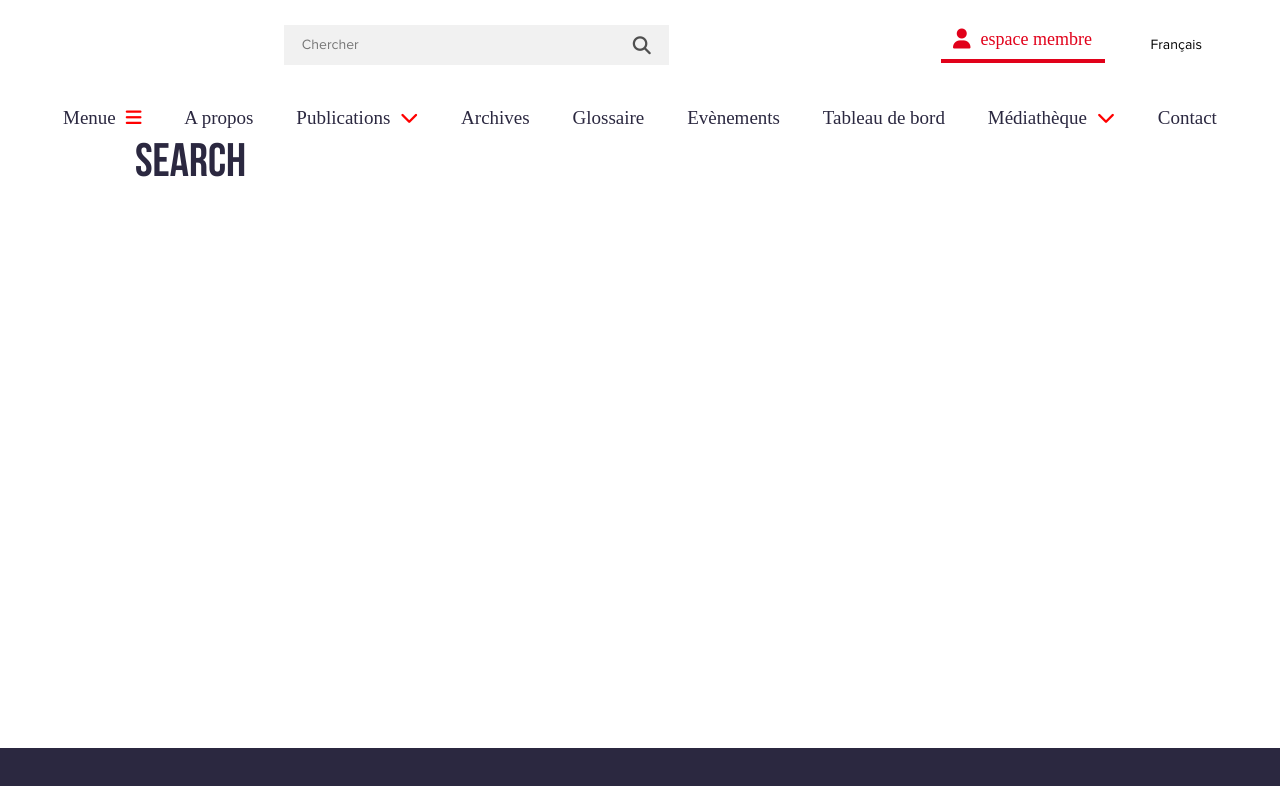
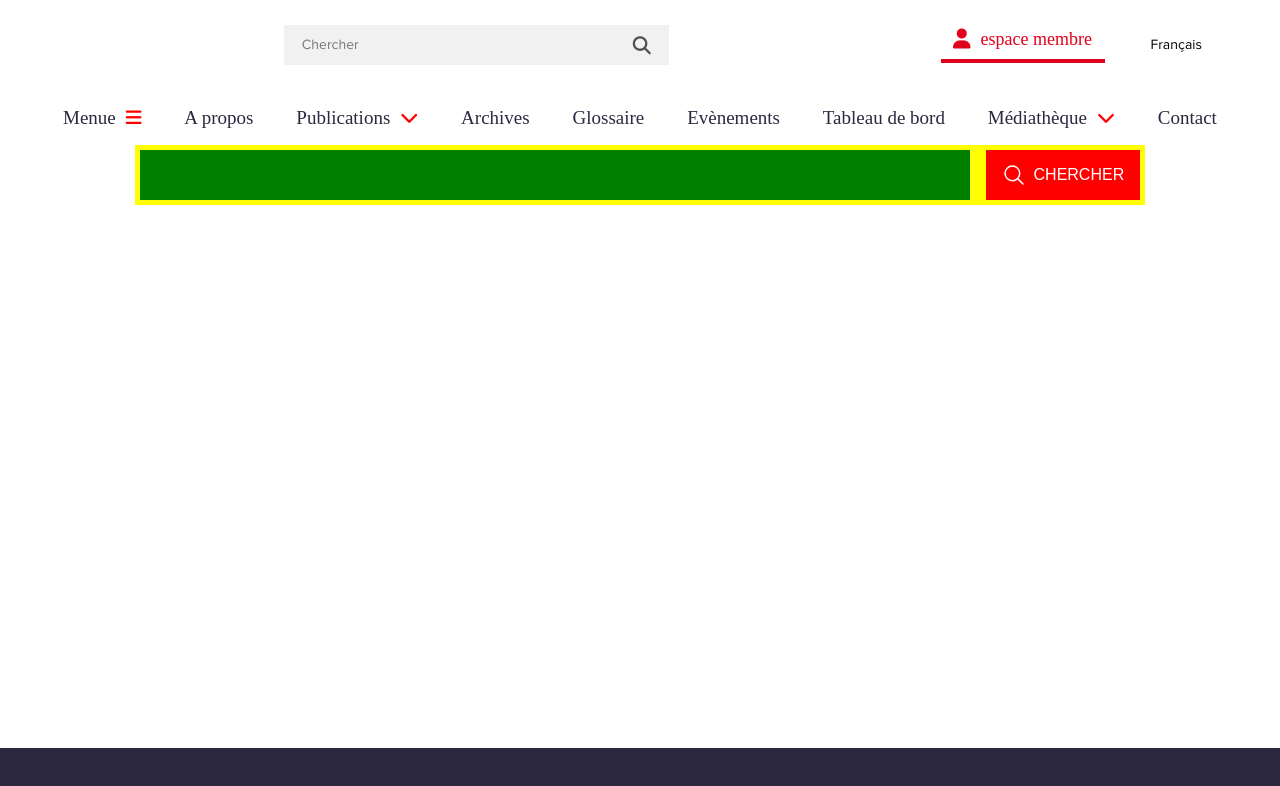
Before and after one commit to tarekguermazi/buildfront0602, a React (Create React App) app: page /search in a window 1280 px wide. Shown: the top 786 px of the page. Built offline with nearby package versions, Linux system fonts and the light colour scheme.

Commit message:
Search form layout

```diff
--- a/src/view/Search/Search.tsx
+++ b/src/view/Search/Search.tsx
@@ -2,14 +2,14 @@ import React from 'react'
 // STYLES
 import SearchLayout from './styles/SearchLayout'
 // COMPONENTS
-
+import SearchHeader from './SearchHeader'
 // OTHER
 
 export default function Search() {
     return (
         <SearchLayout>
             <section className='wideContent'>
-                <h1>SEARCH</h1>
+                <SearchHeader />
             </section>
         </SearchLayout>
     )
--- /dev/null
+++ b/src/view/Search/SearchHeader.tsx
@@ -0,0 +1,60 @@
+import React from 'react'
+import styled from 'styled-components'
+import { IoSearchOutline } from 'react-icons/io5'
+
+export default function SearchHeader() {
+    return (
+        <HeaderLayout>
+            <form>
+                <SearchBox>
+                    <input type="text" />
+                    <button type="submit">
+                        <IoSearchOutline />
+                        <span>Chercher</span>
+                    </button>
+                </SearchBox>
+            </form>
+        </HeaderLayout>
+    )
+}
+
+const HeaderLayout = styled.div``;
+const SearchBox = styled.div`
+    width: 100%;
+    height: 60px;
+    padding: 0 .3rem;
+    background-color: yellow;
+    /* background-color: #F1F1F1; */
+
+    display: flex;
+    flex-direction: row;
+    align-items: center;
+    justify-content: space-between;
+
+    input{
+        background-color: green;
+        font-size: 1rem;
+        height: 50px;
+        width: 100%;
+        margin-right: 1rem;
+        color: #000;
+    }
+
+    button{
+        height: 50px;
+        padding: 0 1rem;
+        color: #fff;
+        text-transform: uppercase;
+        font-size: 1.5rem;
+        background-color: red;
+
+        display: flex;
+        flex-direction: row;
+        align-items: center;
+
+        span{
+            color: #fff;
+            margin-left: .5rem;
+        }
+    }
+`;
```
